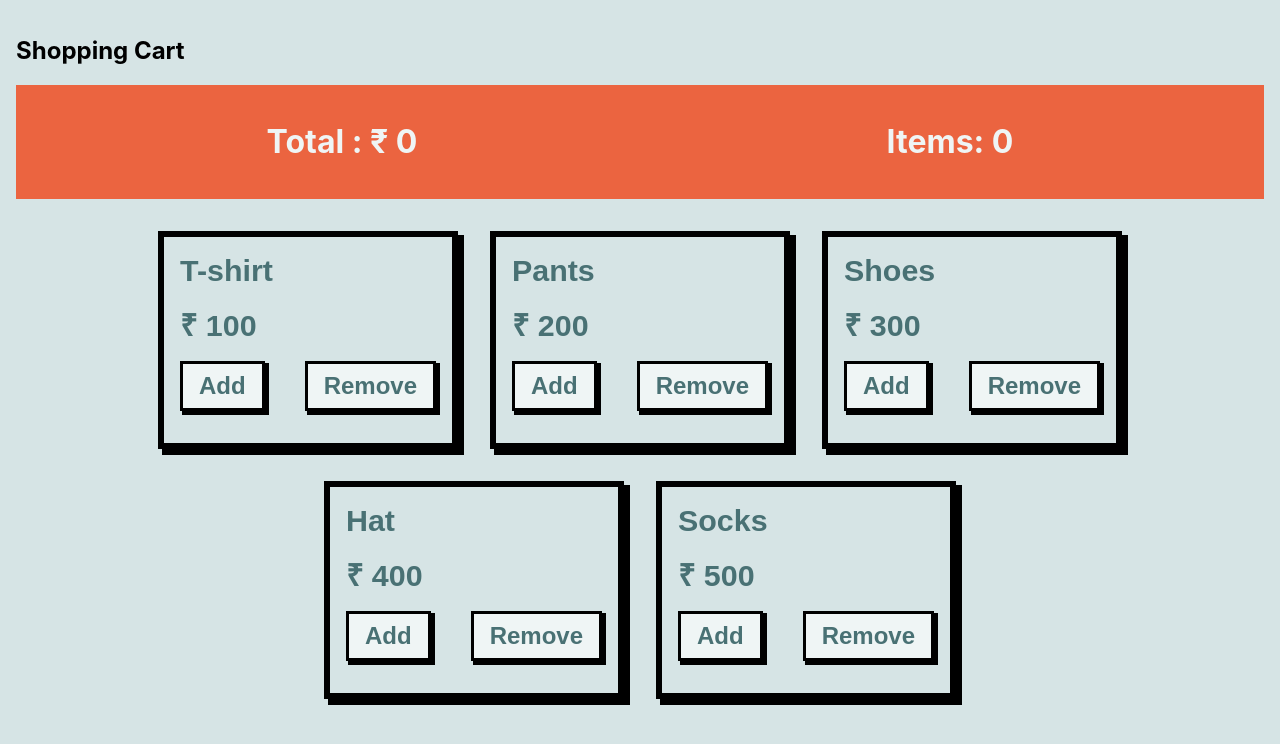
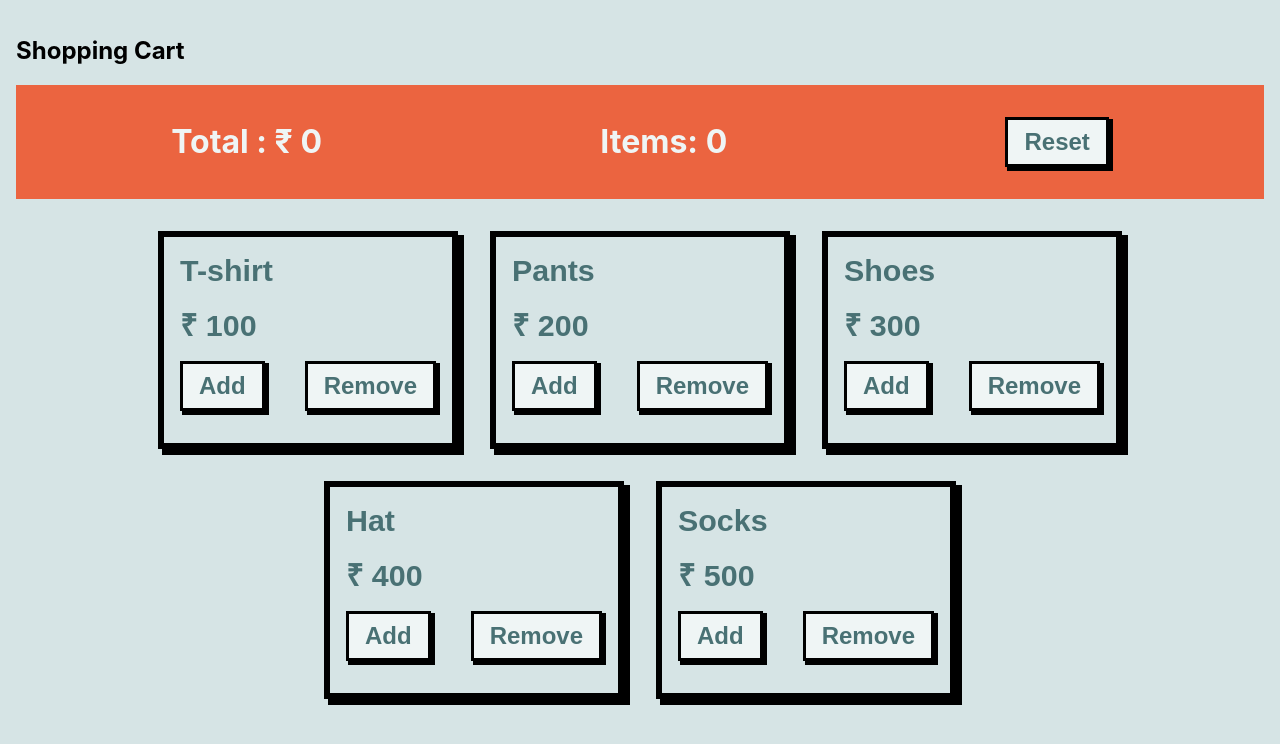
Before and after one commit to krishnamahto021/shoppingCart, a React (Create React App) app: page / in a window 1280 px wide. Shown: the top 744 px of the page. Built offline with nearby package versions, Linux system fonts and the light colour scheme; a web font is replaced by a local one.

Commit message:
Add Reset Button with basic styilng in it and functionality of setting the price and items to zero

```diff
--- a/src/components/Navbar.jsx
+++ b/src/components/Navbar.jsx
@@ -3,12 +3,16 @@
 import { useValue } from "../itemsContext";
 
 function Navbar() {
-  const {total,item} = useValue();
+  const {total,item,handleClear} = useValue();
   return (
     <div className={styles.container}>
       <h1>Total : &#x20B9; {total} </h1>
       <h1>Items: {item} </h1>
+      <div className={styles.itemButtonsWrapper}>
+        <button className={styles.itemButton}  onClick={handleClear}>Reset</button>
+      </div>
     </div>
+
   );
 }
 
--- a/src/itemsContext.js
+++ b/src/itemsContext.js
@@ -24,9 +24,14 @@
         setItem(item-1);
     }
 
+    function handleClear(){
+        setItem(0);
+        setTotal(0);
+    }
+
     return(
         <>
-            <itemContext.Provider value={{handleAdd,handleRemove,total,item}}>
+            <itemContext.Provider value={{handleAdd,handleRemove,total,item,handleClear}}>
                 {props.children}
             </itemContext.Provider>
         </>
--- a/src/styles/Total.module.css
+++ b/src/styles/Total.module.css
@@ -6,3 +6,26 @@
     color: var(--primary-color);
     padding: 1rem;
 }
+
+.itemButtonsWrapper {
+    margin-block: 1rem;
+}
+
+.itemButton {
+    border: 0.2rem solid #000;
+    background-color: var(--primary-color);
+    color: var(--secondary-color);
+    font-size: 1.5rem;
+    font-weight: 600;
+    cursor: pointer;
+    padding: 0.5rem 1rem;
+    box-shadow: 3px 3px 0px 1px rgba(0, 0, 0, 1);
+    transition: all 0.2s ease-in-out;
+}
+
+.itemButton:hover {
+    transform: scale(0.9);
+    box-shadow: 1px 1px 0px 1px rgba(0, 0, 0, 1);
+    background-color: var(--secondary-color);
+    color: var(--primary-color);
+}
```
